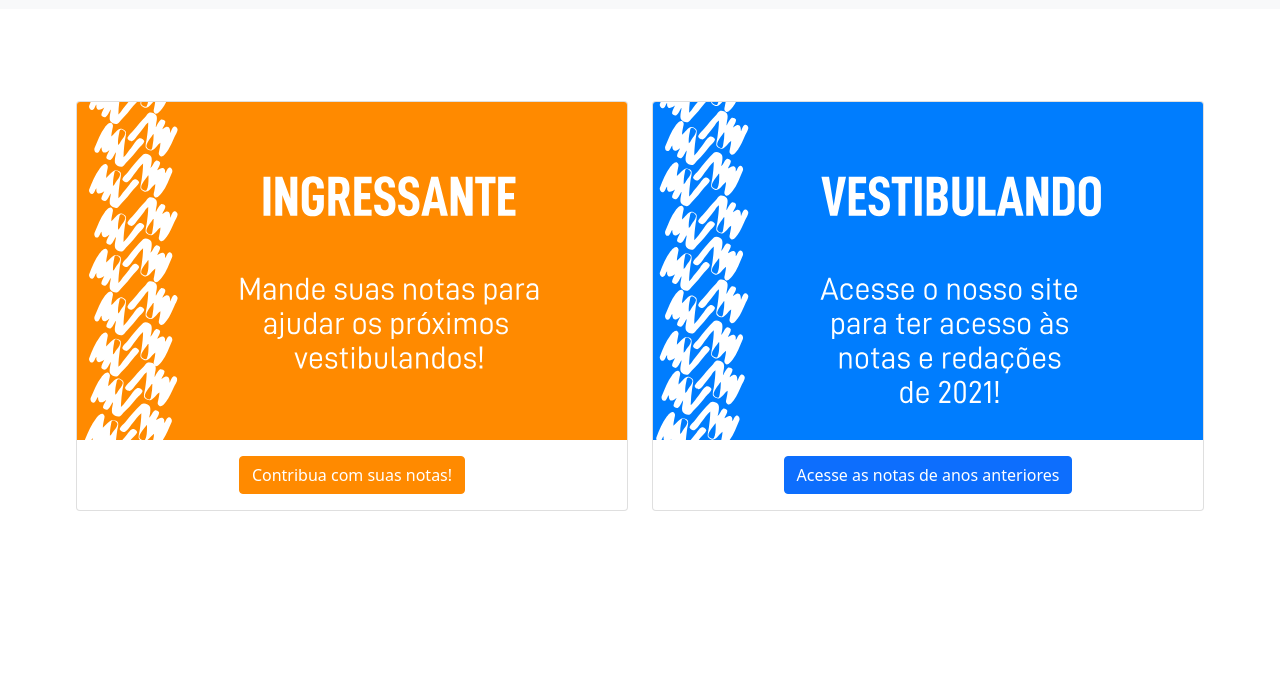
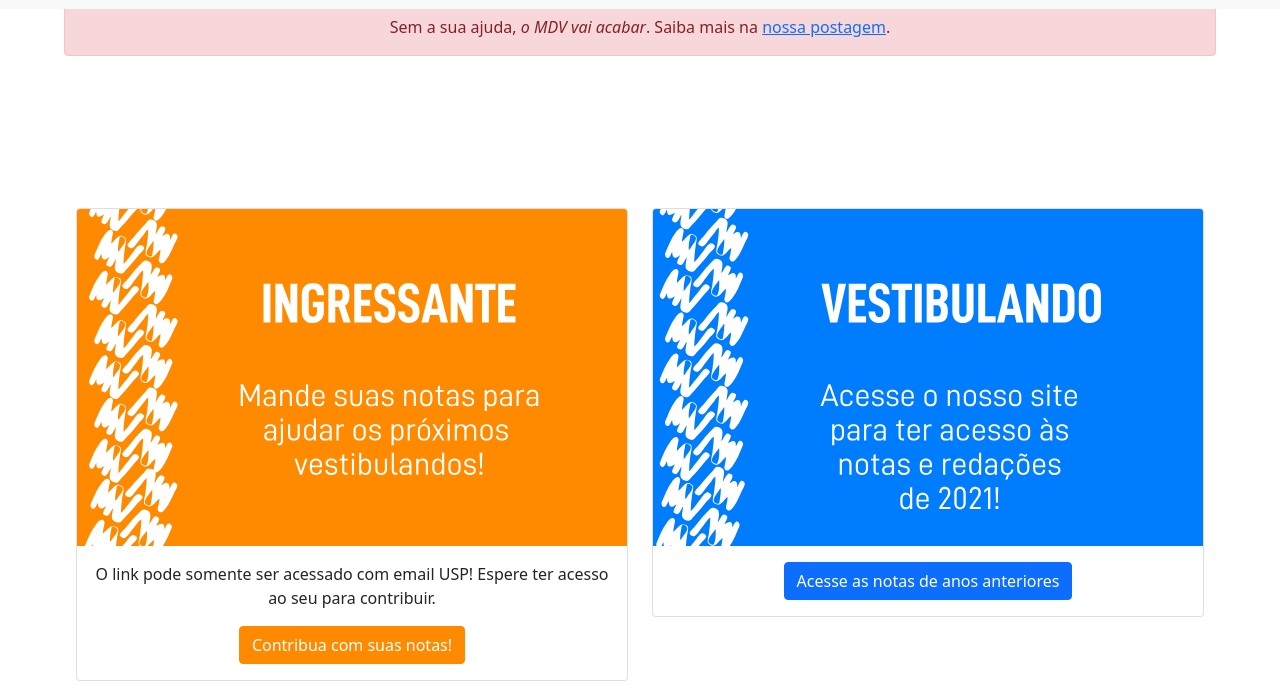
Before and after one commit to ManualDoVestibulando/site, a plain HTML site: page website/index.html in a window 1280 px wide. Shown: the part 106-803 px from the top of the page. Drawn offline with nearby package versions, Linux system fonts and the light colour scheme.

Commit message:
Update index

```diff
--- a/website/index.html
+++ b/website/index.html
@@ -37,12 +37,20 @@
       <!-- TODO find out why text is not centered when header is deleted -->
       <header class="masthead mb-auto">
       </header>
+
+      <div class="row m-md-5 skip-navbar">
+        <div class="alert alert-danger" role="alert">
+          Sem a sua ajuda, <em>o MDV vai acabar</em>. Saiba mais na <a href="https://www.instagram.com/p/C2TGt-Bt288/">nossa postagem</a>.
+        </div>
+      </div>
+
       <div class="row m-md-5 skip-navbar">
         <div class="col-lg-6 col-md-12">
           <div class="card mb-3">
             <img src="img/banner_ingressante.svg" class="card-img-top" alt="">
             <div class="card-body">
-              <a class="btn btn-primary" style="background-color: #FF8A00; border-color: #FF8A00;" href="https://forms.gle/sgcgKEACGPnEx7YT6">Contribua com suas notas!</a>
+              <p class="card-text">O link pode somente ser acessado com email USP! Espere ter acesso ao seu para contribuir.</p>
+              <a class="btn btn-primary" style="background-color: #FF8A00; border-color: #FF8A00;" href="https://docs.google.com/forms/d/e/1FAIpQLSfZ5WcVTiI5lxZBGYu1lCJbvVrk8gngujADZGLpWiCcruCigg/viewform?usp=sf_link">Contribua com suas notas!</a>
             </div>
           </div>
         </div>
@@ -55,7 +63,6 @@
             </div>
           </div>
         </div>
-
       </div>
 
       <footer class="mastfoot mt-auto">
```
